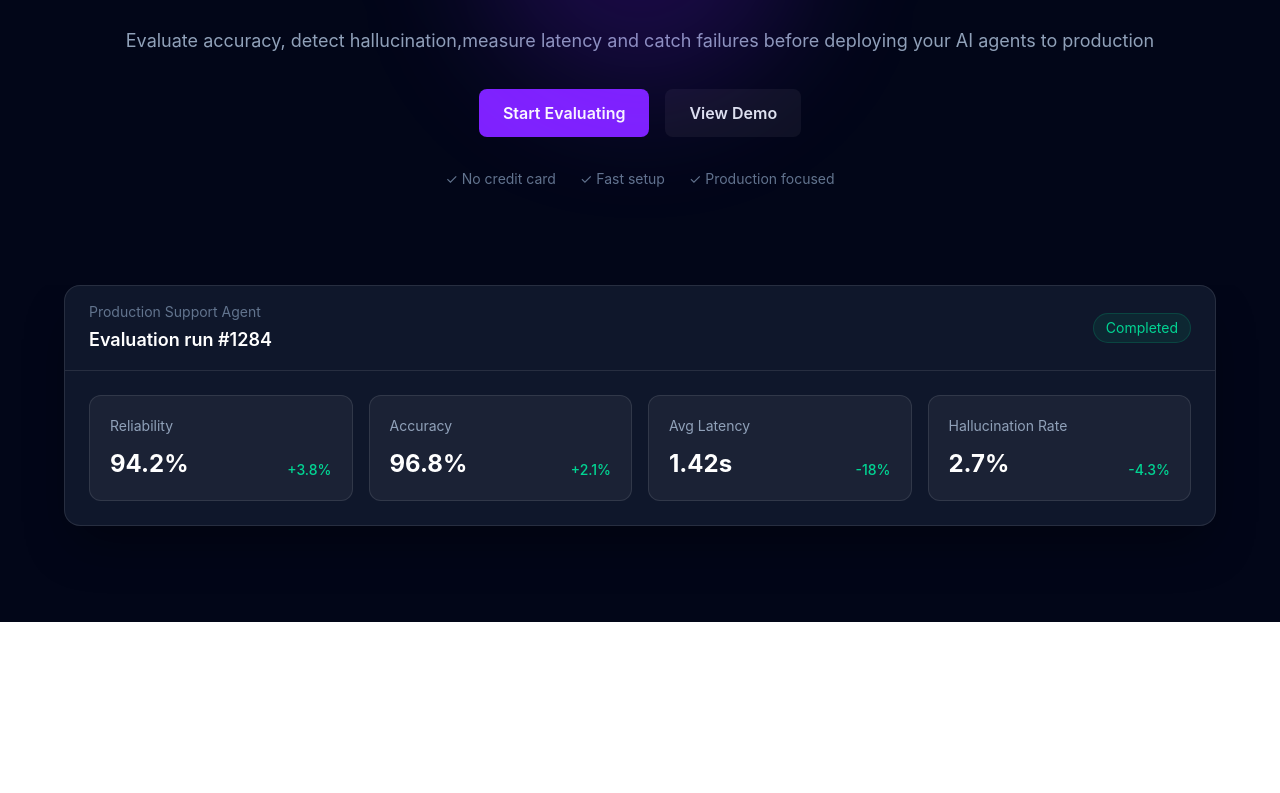
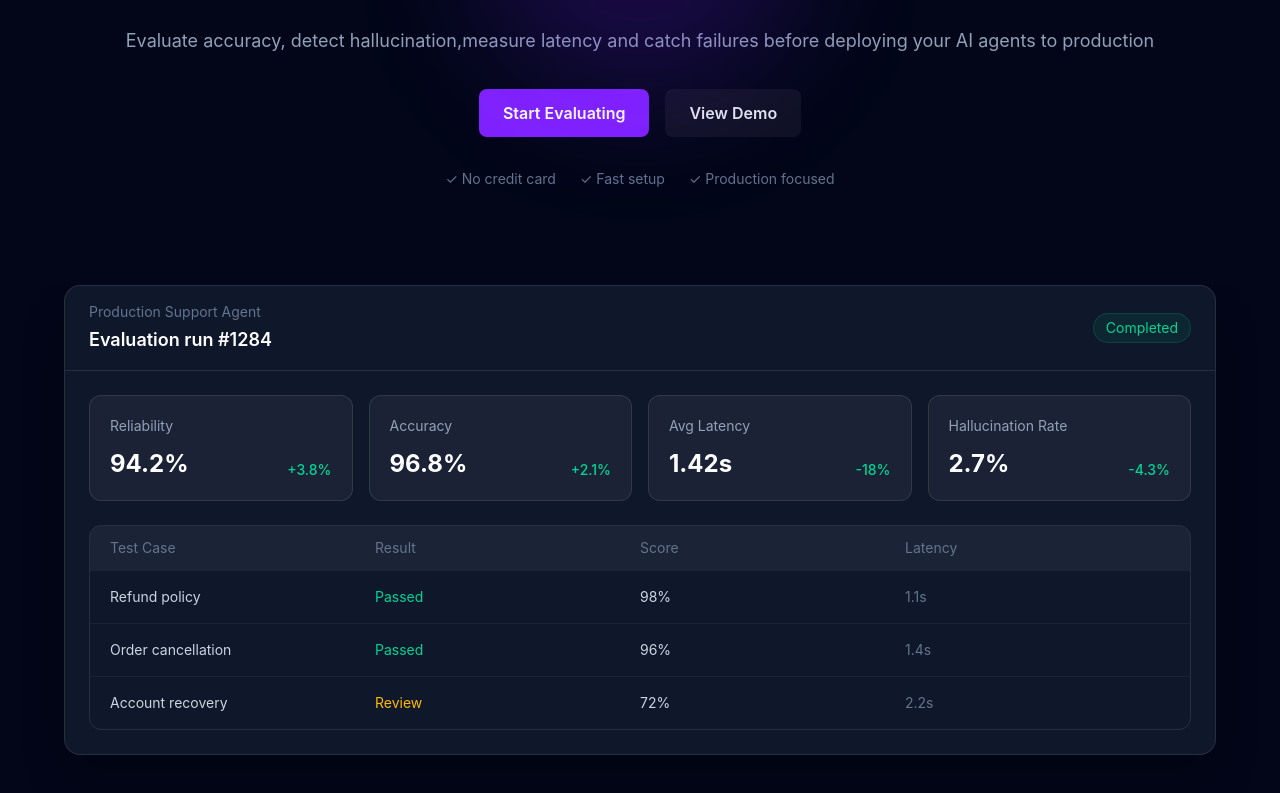
Before and after one commit to SaKshDEV/agentproof-ai, a React (Vite) app in the folder client/: page / in a window 1280 px wide. Shown: the part 376-1169 px from the top of the page. Before the commit the page ends 998 px from the top, so only its background shows below. Built offline with nearby package versions, Linux system fonts and the light colour scheme.

Commit message:
evaluation result table added

```diff
--- a/client/src/components/DashboardPreview.jsx
+++ b/client/src/components/DashboardPreview.jsx
@@ -1,5 +1,30 @@
 import MetricCard from "./MetricCard";
 import React from 'react'
+
+const evaluationResult = [
+    {
+        id: 1,
+        testCase: "Refund policy",
+        status: "Passed",
+        score: "98%",
+        latency: "1.1s",
+    },
+    {
+        id: 2,
+        testCase: " Order cancellation",
+        status: "Passed",
+        score: "96%",
+        latency: "1.4s",
+    },
+    {
+        id: 3,
+        testCase: " Account recovery",
+        status: "Review",
+        score: "72%",
+        latency: "2.2s",
+    },
+
+]
 
 const DashboardPreview = () => {
     return (
@@ -24,21 +49,55 @@ const DashboardPreview = () => {
                     <div className="grid gap-4 p-6 sm:grid-cols-2 lg:grid-cols-4">
                         <MetricCard
                             title="Reliability"
-                    value= "94.2%"
-                    change= "+3.8%"/>
+                            value="94.2%"
+                            change="+3.8%" />
                         <MetricCard
                             title="Accuracy"
-                    value= "96.8%"
-                    change= "+2.1%"/>
+                            value="96.8%"
+                            change="+2.1%" />
                         <MetricCard
                             title="Avg Latency"
-                    value= "1.42s"
-                    change= "-18%"/>
+                            value="1.42s"
+                            change="-18%" />
                         <MetricCard
                             title="Hallucination Rate"
-                    value= "2.7%"
-                    change= "-4.3%"/>
+                            value="2.7%"
+                            change="-4.3%" />
 
+                    </div>
+                    <div className="px-6 pb-6">
+                        <div className="overflow-hidden rounded-xl border border-white/10">
+                            <div className="grid grid-cols-4 bg-white/5 px-5 py-3 text-sm text-slate-500">
+                                <span>Test Case</span>
+                                <span>Result</span>
+                                <span>Score</span>
+                                <span>Latency</span>
+
+                            </div>
+                            {evaluationResult.map((result)=>(
+                                <div
+                                key={result.id}
+                                className="grid grid-cols-4 border-t border-white/5 px-5 py-4 text-sm ">
+                                    <span className="text-slate-300">
+                                        {result.testCase}
+                                    </span>
+                                    <span
+                                    className={
+                                        result.status === "Passed"
+                                        ? "text-emerald-400"
+                                        : "text-amber-400"
+                                    }>
+                                        {result.status}
+                                    </span>
+                                    <span className="text-slate-300">
+                                        {result.score}
+                                    </span>
+                                    <span className="text-slate-500">
+                                        {result.latency}
+                                    </span>
+                                </div>
+                            ))}
+                        </div>
                     </div>
                 </div>
             </div>
```
Lines whose indentation alone changed are shown as unchanged.
